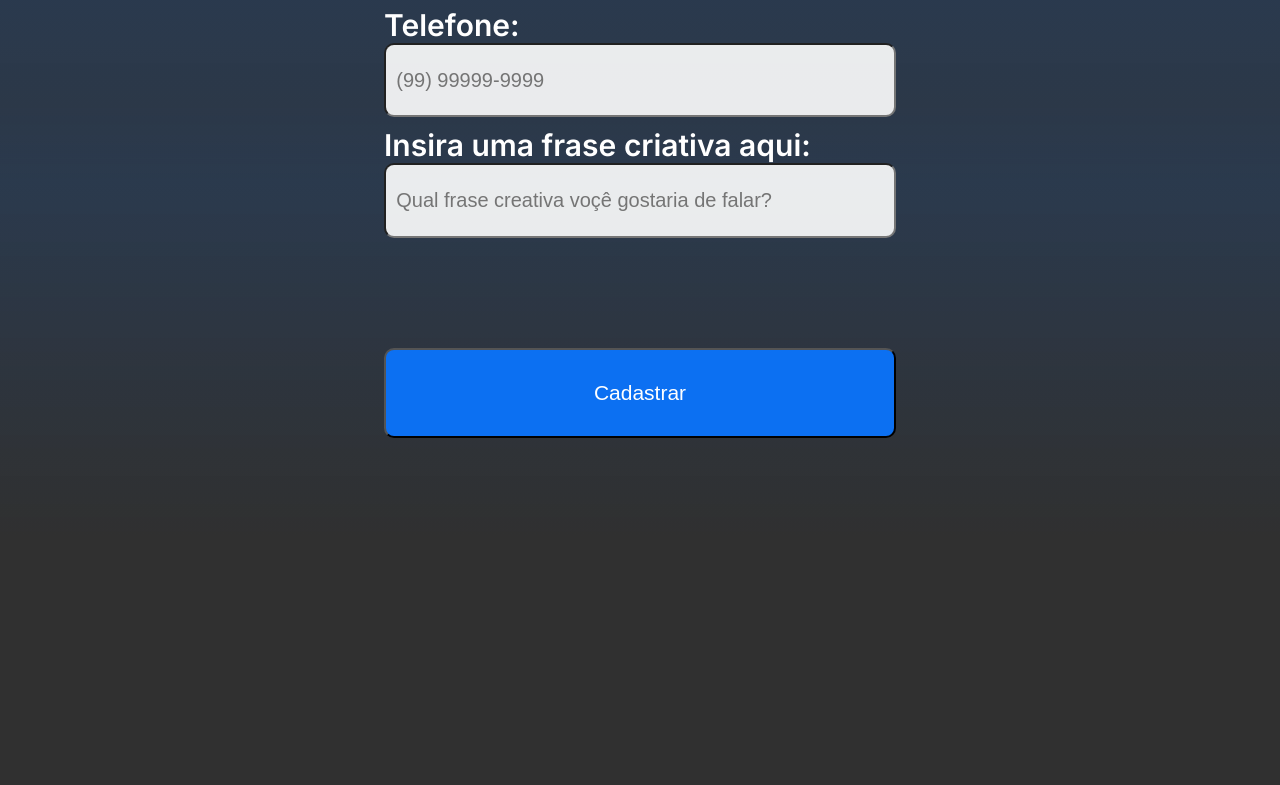
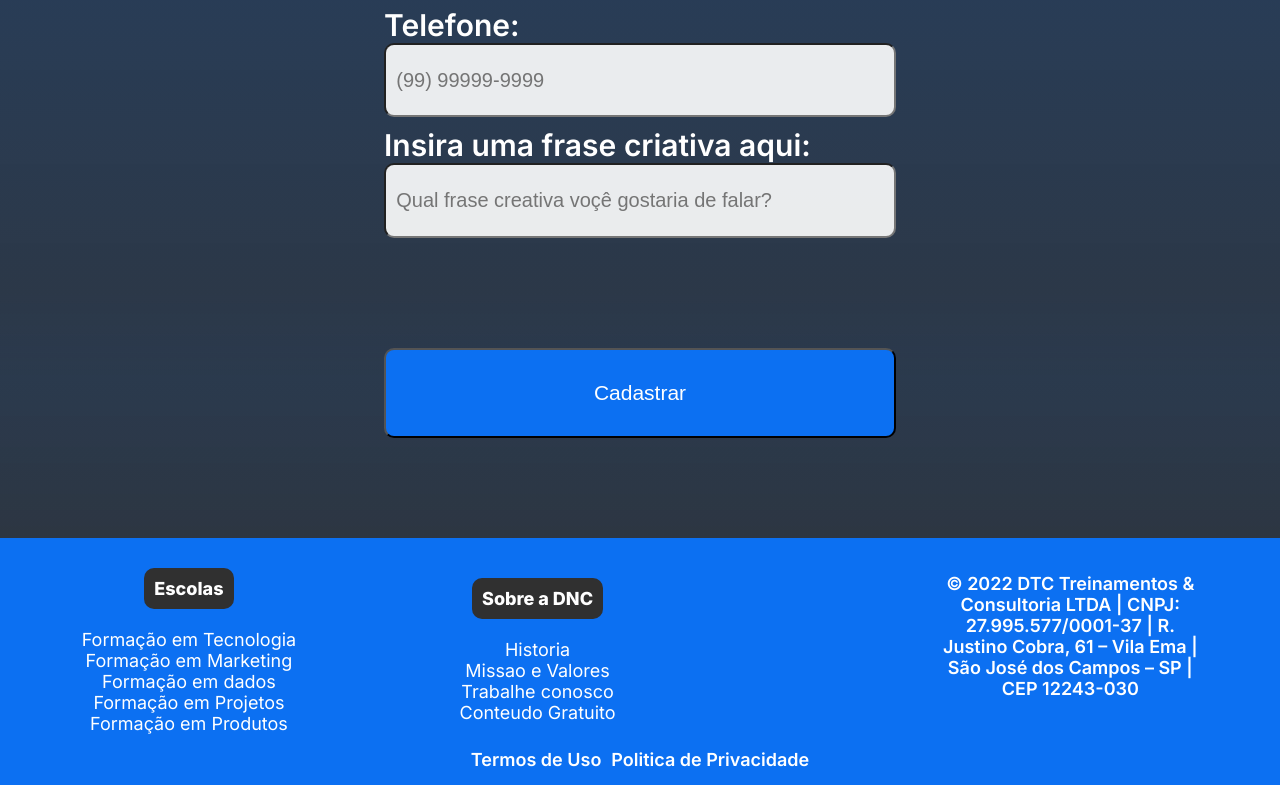
Before and after one commit to ErickEdges/bootcamp-dnc, a plain HTML site: page index.html in a window 1280 px wide. Shown: the part 1211-1996 px from the top of the page. Before the commit the page ends 1749 px from the top, so only its background shows below. Drawn offline with Linux system fonts and the light colour scheme.

```diff
--- a/estilo.css
+++ b/estilo.css
@@ -169,3 +169,141 @@ body {
          border-radius: 10px;
          cursor: pointer;
       }
+
+      /*FOOTER*/
+
+      footer {
+         width: 100%;
+         background-color: var(--azul-dnc);
+
+      }
+
+      footer .linha1{
+         display: flex;
+         justify-content: space-around;
+         align-items: center;
+      }
+
+      footer ul {
+         list-style: none;
+         margin: 0%;
+         padding: 0%;
+      }
+
+      footer nav {
+         display: flex;
+         flex-direction: column;
+         align-items: center;
+      }
+
+      footer h5 {
+         text-align: center;
+         color: white;
+         font-weight: 800;
+         font-size: 18px;
+         font-family: var(--fonte-padrao);
+         background-color:var(--preto-dnc);
+         border-radius: 10px;
+
+         padding: 10px;
+         margin-bottom: 20px;
+      }
+
+      footer ul li{
+         text-align: center;
+         color: white;
+         font-size: 18px;
+         font-family: var(--fonte-padrao);
+
+         margin: 30px, 0px, 30px, 0px;
+      }
+
+      footer ul li a{
+         color: white;
+         text-decoration: none;
+      }
+
+      footer .endereço {
+         font-weight: 600;
+         font-size: 18px;
+         font-family: var(--fonte-padrao);
+         color: white;
+         width: 20%;
+         text-align: center;
+      }
+
+      footer ul li a:hover{
+         color: var(--cinza-hover);
+      }
+
+      footer .linha2{
+         display: flex;
+         justify-content: center;
+         margin:0px;
+         padding: 10px;
+      }
+
+      footer .linha2 a{
+         font-family: var(--fonte-padrao);
+         font-size: 18px;
+         font-weight: 600;
+         color: white;
+         text-decoration: none;
+         padding: 5px;
+
+      }
+
+      footer .linha2 a:hover{
+         color: var(--cinza-hover);
+      }
+
+      footer.linha2 a:first-child {
+         border-right: 5px solid white;
+      }
+
+   @media only screen and (max-width: 600px) {
+
+         #Principal{
+            display: flex;
+            flex-direction: column;
+            height: auto;
+         }
+
+         #menu {
+            flex-direction: column;
+            width: 100%;
+            margin: 0%;
+         }
+
+         #menu a{
+            display: flex;
+            height: 50px;
+            align-items: center;
+
+         }
+
+         #Principal button{
+            width: 100%;
+            margin: 0%;
+         }
+
+         section h1{
+            font-size: 38px;
+
+         }
+         section h2{
+            font-size: 22px;
+            padding-right: 5px;
+            padding-left: 5px;
+         }
+
+         form {
+            width: 95%;
+            font-size: 20px;
+
+         }
+
+         .checkbox-itens label{
+            font-size: 20px;
+         }
+      }
--- a/index.html
+++ b/index.html
@@ -73,5 +73,59 @@
            </form>
     </section>
 
+    <footer>
+        <div class="linha1" >
+            <nav>
+                <h5>Escolas</h5>
+                <ul>
+                    <li>
+                        <a href="">Formação em Tecnologia</a>
+                    </li>
+                    <li>
+                        <a href="">Formação em Marketing</a>
+                    </li>
+                    <li>
+                        <a href="">Formação em dados</a>
+                    </li>
+                    <li>
+                        <a href="">Formação em Projetos</a>
+                    </li>
+                    <li>
+                        <a href="">Formação em Produtos</a>
+                    </li>
+                </ul>
+            </nav>
+
+            <nav>
+                <h5>Sobre a DNC</h5>
+                <ul>
+                    <li>
+                        <a href="">Historia</a>
+                    </li>
+                    <li>
+                        <a href="">Missao e Valores</a>
+                    </li>
+                    <li>
+                        <a href="">Trabalhe conosco</a>
+                    </li>
+                    <li>
+                        <a href="">Conteudo Gratuito</a>
+                    </li>
+            </nav>
+
+            <nav>
+
+            </nav>
+            <div class="endereço">
+                © 2022 DTC Treinamentos & Consultoria LTDA | CNPJ: 27.995.577/0001-37 | R. Justino Cobra, 61 – Vila Ema | São José dos Campos – SP | CEP 12243-030
+
+            </div>
+        </div>
+        <div class="linha2">
+            <a href="">Termos de Uso</a>
+            <a href="">Politica de Privacidade</a>
+        </div>
+    </footer>
+
 </body>
 </html>
```
